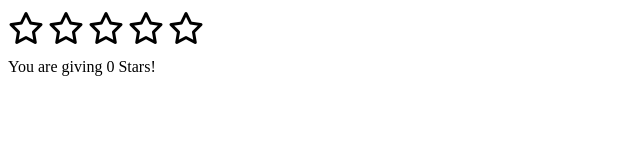
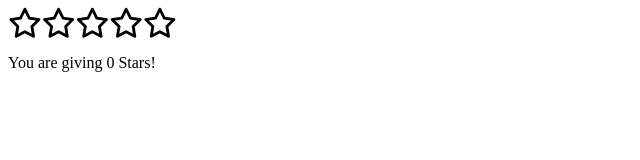
Before and after one commit to johnppkyaw/c0de-Lessons, a website: page js4/07-Challenges/2.html in a window 1280 px wide. Shown: the whole page, without its empty margins (0-640 px from the left). Drawn offline with Linux system fonts and the light colour scheme.

Commit message:
adds star class function in js4 challenge 2

```diff
--- a/js4/07-Challenges/2.html
+++ b/js4/07-Challenges/2.html
@@ -6,29 +6,40 @@
   <title>Stars UI</title>
   <script src="https://kit.fontawesome.com/f09cc3c67c.js" crossorigin="anonymous"></script>
   <style>
-    .stars-container {
-      margin: 20px 0px;
+    i {
+      font-size: 30px;
     }
-
+    i.fas {
+      -webkit-text-stroke-width: 3px;
+      -webkit-text-stroke-color: black;
+      color: yellow;
+    }
   </style>
 </head>
 <body>
-  <div class="stars-container">
-    <i class="far fa-star fa-2xl"></i>
-    <i class="far fa-star fa-2xl"></i>
-    <i class="far fa-star fa-2xl"></i>
-    <i class="far fa-star fa-2xl"></i>
-    <i class="far fa-star fa-2xl"></i>
+  <div id="stars-container">
   </div>
-  <p>You are giving <span class="number">0</span> Stars!</p>
+  <p>You <span id="action-tense">are giving</span> <span id="count">0</span> Stars!</p>
   <script>
-    const numberSpan = document.querySelector(".number");
-    const stars = document.querySelector(".stars-container").children;
-    [...stars].forEach((star, idx) => {
-      star.addEventListener('mouseover', (e) => {
-        numberSpan.innerText = idx + 1;
-      })
-    })
+    const countSpan = document.querySelector("#count");
+    const tenseSpan = document.querySelector("#action-tense");
+    const starsDiv = document.querySelector("#stars-container");
+    const starElements = [];
+
+    function loopTo(end, func, start = 0) {
+      if(end === start) return;
+      func(start);
+      return loopTo(end, func, start + 1);
+    }
+
+    function Star() {
+      this.element = document.createElement('i');
+      this.element.className = 'far fa-star';
+      starsDiv.appendChild(this.element);
+    }
+
+    loopTo(5, (i) => starElements.push(Star()));
+
   </script>
 </body>
 </html>
```
